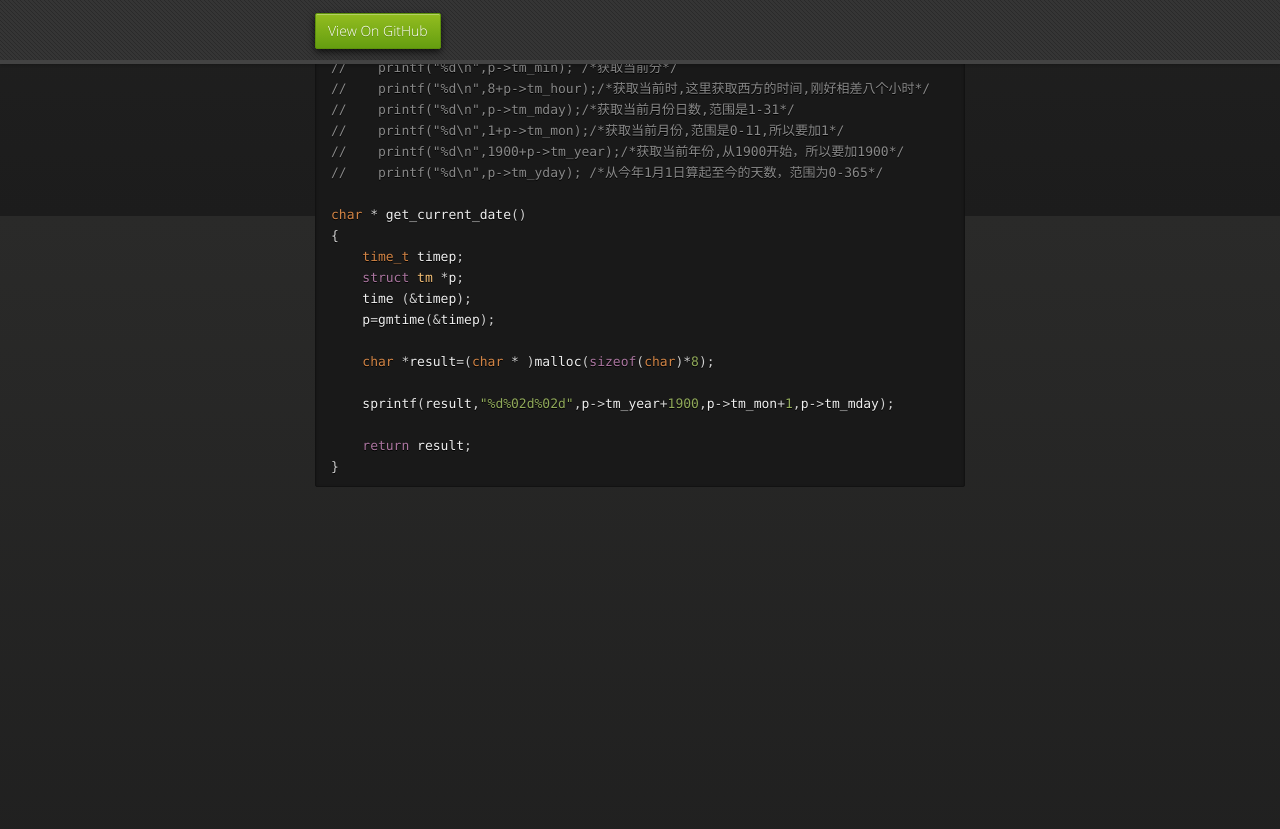
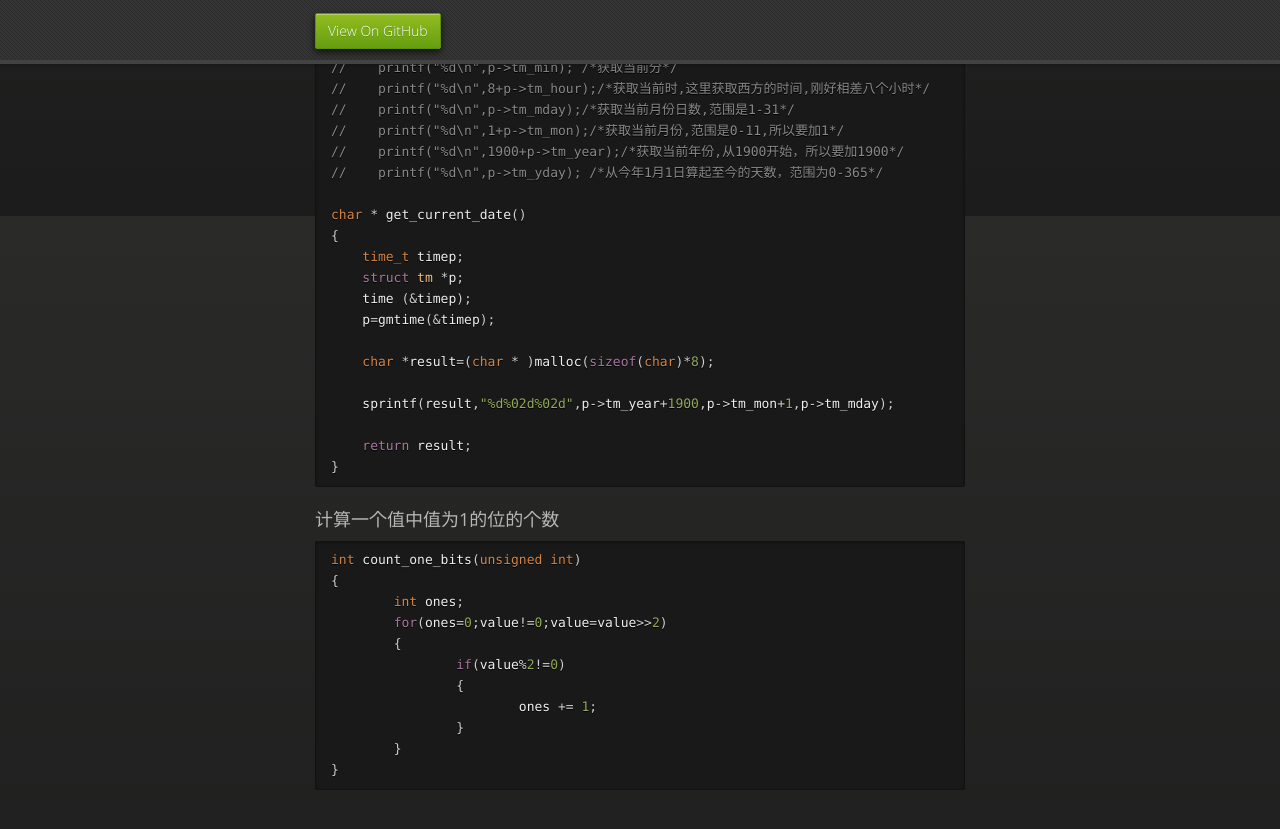
Before and after one commit to picturetxl/cs_c_language, a Jekyll site: the page built from index.md, in a window 1280 px wide and 900 px high, scrolled down 684 px. Shown: the top 829 px of the window. Built offline with Jekyll 4.4.1, drawn with Linux system fonts in a browser that asks for light colours; our own code applies the rules of GitHub Pages for plain Markdown files; the repository's description, which GitHub fills in, is left out; before the commit the page ends 1281 px from its top, so only the background shows below that.

Commit message:
计算一个数中的位1的个数

````diff
--- a/index.md
+++ b/index.md
@@ -45,3 +45,17 @@ char * get_current_date()
     return result;
 }
 ```
+### 计算一个值中值为1的位的个数
+```cpp
+int count_one_bits(unsigned int)
+{
+	int ones;
+	for(ones=0;value!=0;value=value>>2)
+	{
+		if(value%2!=0)
+		{
+			ones += 1;
+		}
+	}
+}
+```
````
